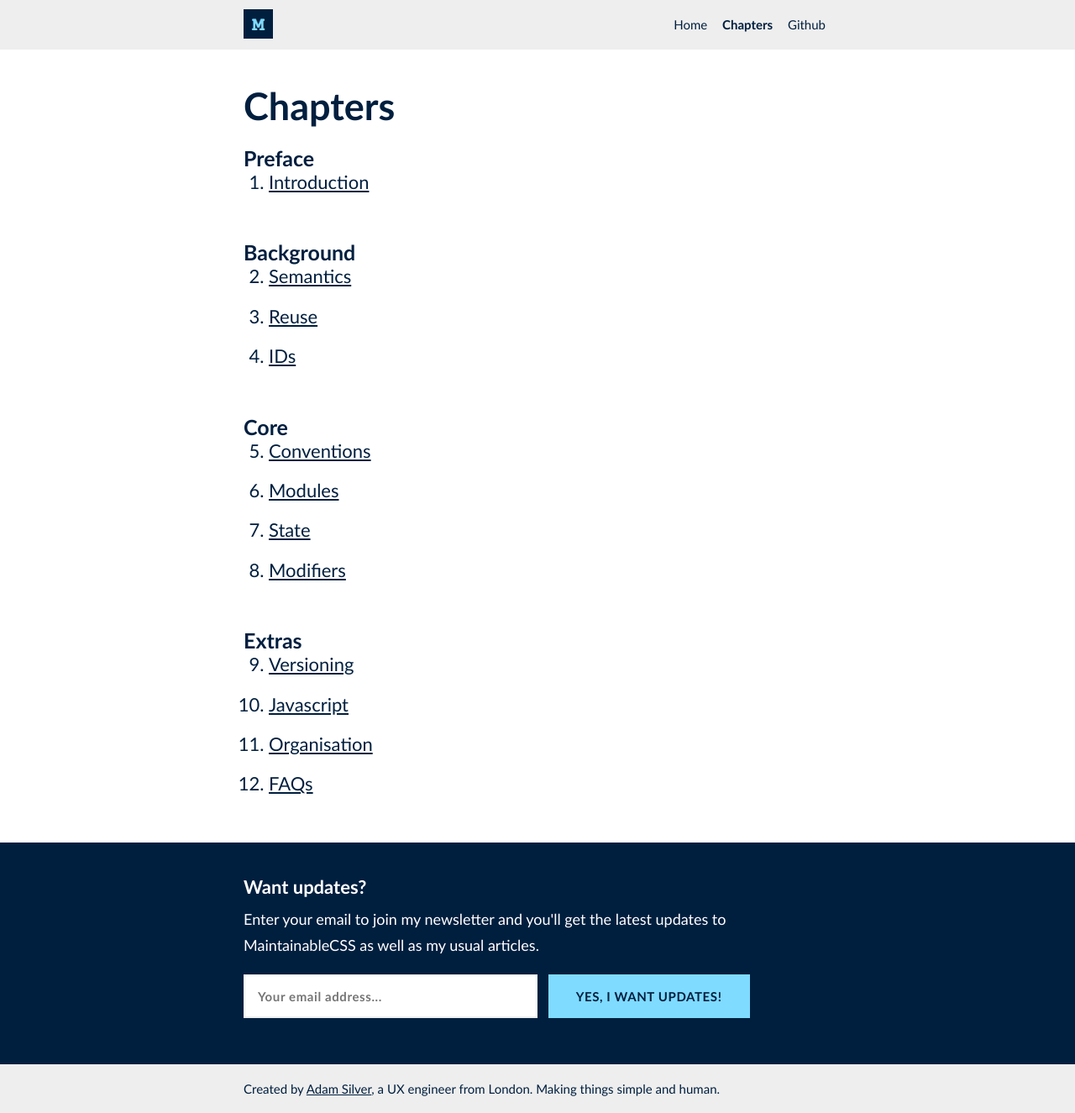
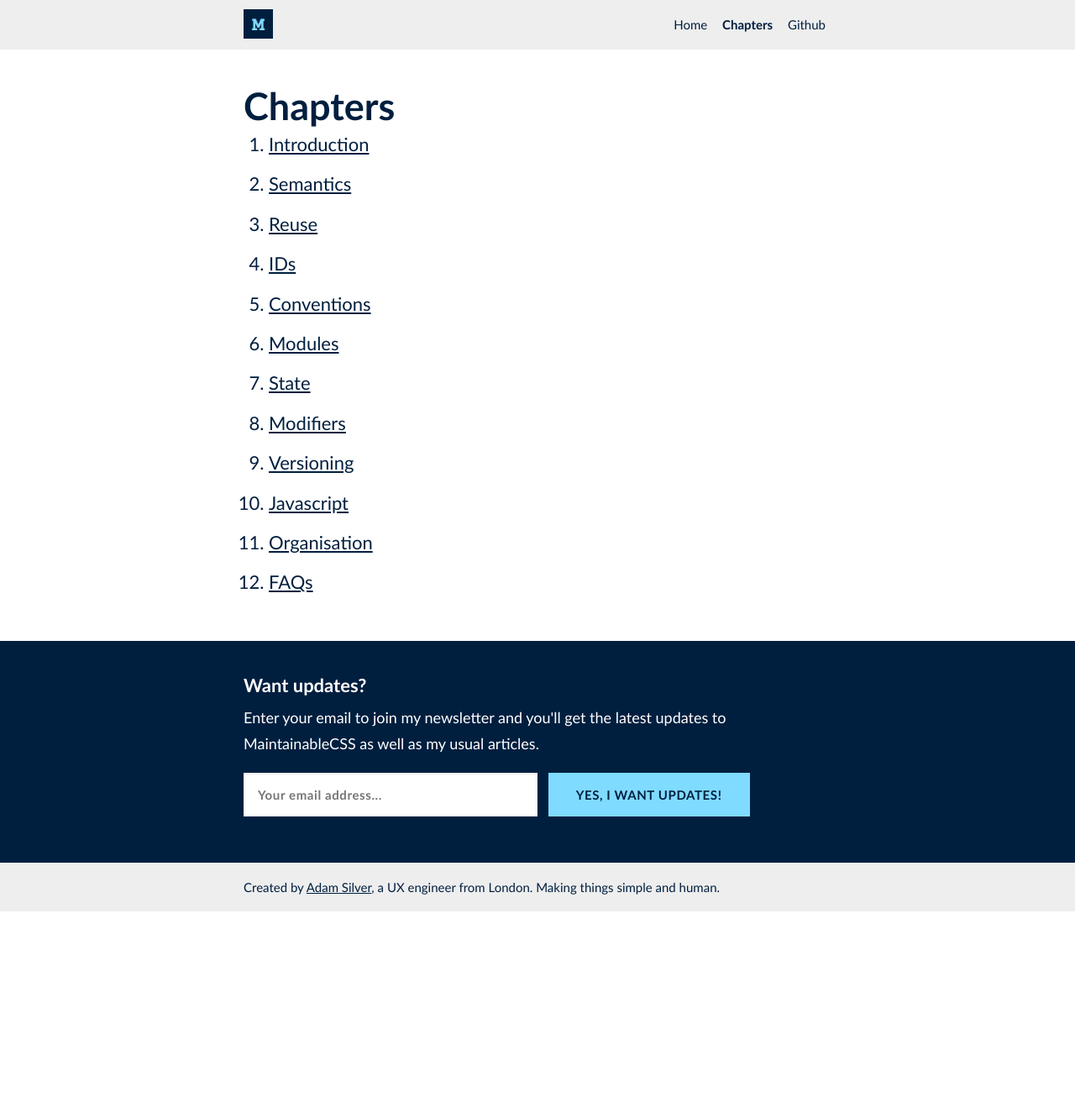
Before and after one commit to adamsilver/maintainablecss.com-jekyll, a Jekyll site: the page built from _pages/chapters.md, in a window 1280 px wide. Shown: the whole page at 84% size. Built offline with Jekyll 4.4.1, drawn with Linux system fonts in a browser that asks for light colours; after the commit the page ends 1085 px from its top, so only the background shows below that.

Commit message:
New chapter

```diff
--- a/_pages/chapters.md
+++ b/_pages/chapters.md
@@ -5,47 +5,12 @@ permalink: /chapters/
 title: "Chapters"
 ---
 
-{% assign prefaceChapters = site.chapters | where:'section', 'Preface' %}
-{% assign backgroundChapters = site.chapters | where:'section', 'Background' %}
-{% assign coreChapters = site.chapters | where:'section', 'Core' %}
-{% assign extraChapters = site.chapters | where:'section', 'Extras' %}
-
 # Chapters
 
-## Preface
-
 <ol>
-  {% for chapter in prefaceChapters %}
-    <li><a href="{{ chapter.url }}">{{ chapter.title }}</a></li>
-  {% endfor %}
-</ol>
-
-## Background
-
-{% assign backgroundStart = prefaceChapters.size | plus: 1 %}
-
-<ol start="{{backgroundStart}}">
-  {% for chapter in backgroundChapters %}
-    <li><a href="{{ chapter.url }}">{{ chapter.title }}</a></li>
-  {% endfor %}
-</ol>
-
-## Core
-
-{% assign coreStart = backgroundStart | plus: backgroundChapters.size %}
-
-<ol start="{{coreStart}}">
-	{% for chapter in coreChapters %}
-		<li><a href="{{ chapter.url }}">{{ chapter.title }}</a></li>
+	{% for chapter in site.chapters %}
+		<li>
+			<a href="{{ chapter.url }}"> {{ chapter.title }} </a>
+		</li>
 	{% endfor %}
 </ol>
-
-## Extras
-
-{% assign extrasStart = coreStart | plus: coreChapters.size %}
-
-<ol start="{{extrasStart}}">
-	{% for chapter in extraChapters %}
-		<li><a href="{{ chapter.url }}">{{ chapter.title }}</a></li>
-	{% endfor %}
-</ol>
```
